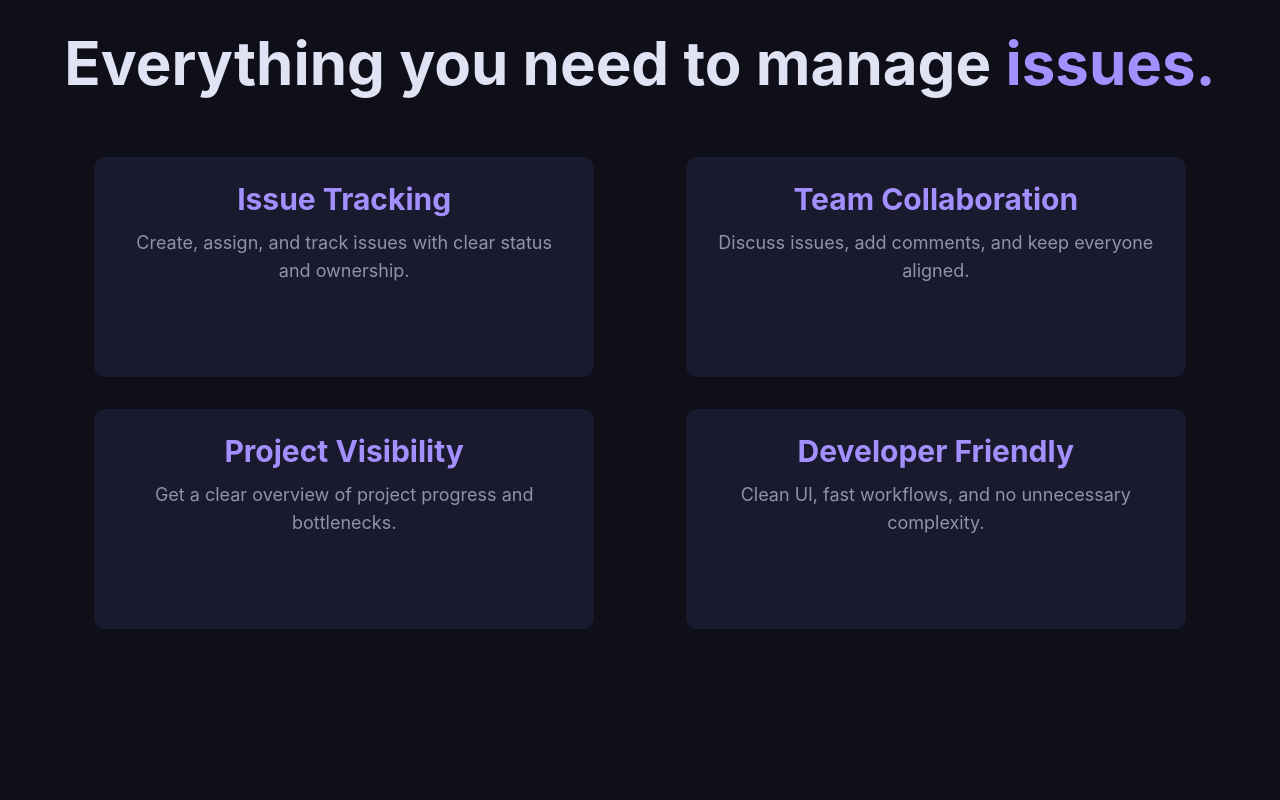
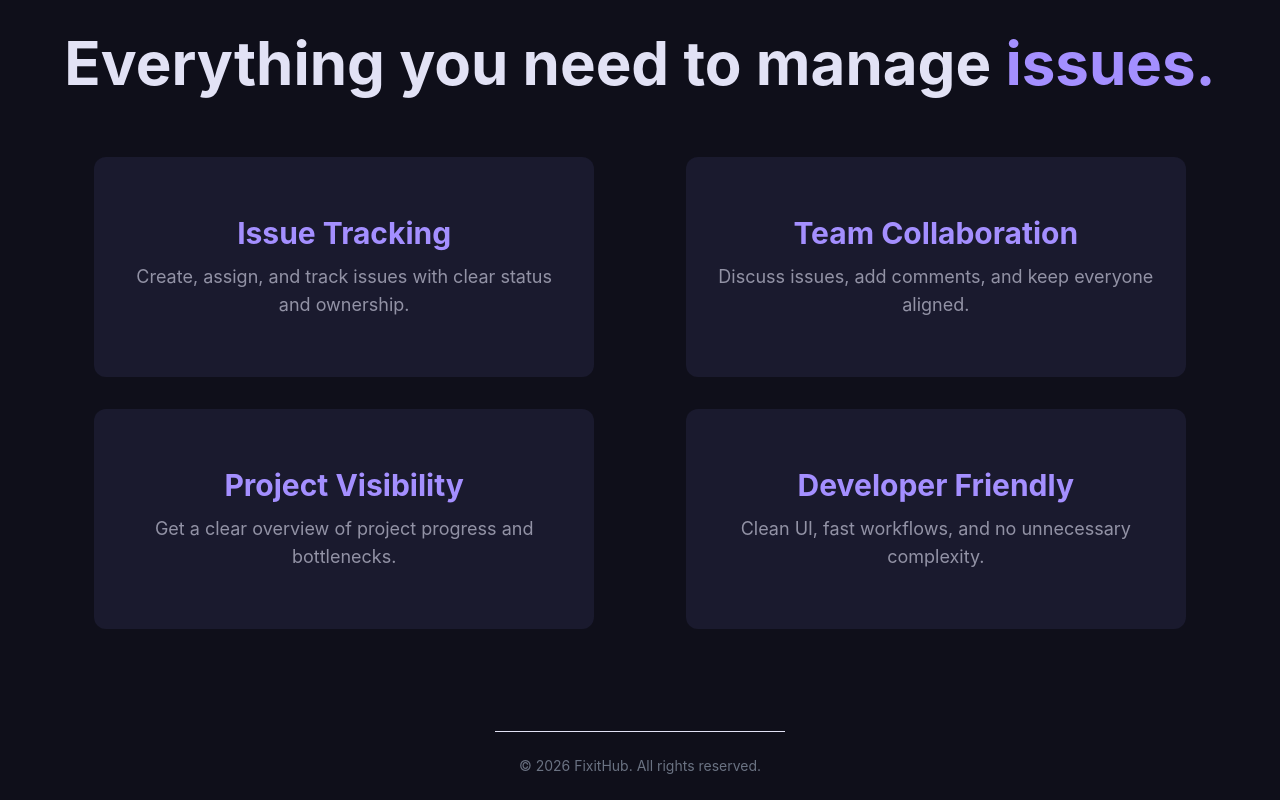
Before and after one commit to Akarsh-Kumar-Jha/FixitHub-Client, a Next.js app: page / in a window 1280 px wide. Shown: the part 859-1659 px from the top of the page. Before the commit the page ends 1590 px from the top, so only its background shows below. Built offline with nearby package versions, Linux system fonts and the light colour scheme.

Commit message:
Added Footer Section

```diff
--- a/app/components/FeaturesSection.tsx
+++ b/app/components/FeaturesSection.tsx
@@ -32,7 +32,7 @@ const parent:Variants = {
     hidden:{},
     show:{
         transition:{
-            staggerChildren:0.2,
+            staggerChildren:0.3,
             ease:'easeInOut'
         }
     }
@@ -42,14 +42,14 @@ const parent:Variants = {
 const item:Variants = {
     hidden:{
         opacity:0,
-        y:100
+        y:20
     },
     show:{
         opacity:1,
         y:0,
         transition:{
             duration:0.5,
-            ease:'easeOut'
+            ease:'easeInOut'
         }
     }
 }
@@ -67,7 +67,7 @@ export default function FeaturesSection() {
             <motion.div
               variants={item}
               key={feature.title}
-              className="rounded-xl hover:bg-card/70 transition-all duration-200 h-55 w-125 border-border bg-card p-6"
+              className="rounded-xl flex flex-col justify-center items-center hover:bg-card/70 transition-all duration-200 h-55 w-125 border-border bg-card p-6"
             >
 
               <h3 className="text-3xl text-center font-bold text-primary">
--- /dev/null
+++ b/app/components/FooterSection.tsx
@@ -0,0 +1,10 @@
+// components/Footer.tsx
+export default function FooterSection() {
+  return (
+    <footer className="border-t py-6">
+      <div className="mx-auto max-w-7xl px-6 text-center text-sm text-gray-500">
+        © {new Date().getFullYear()} FixitHub. All rights reserved.
+      </div>
+    </footer>
+  );
+}
--- a/app/page.tsx
+++ b/app/page.tsx
@@ -1,12 +1,14 @@
 import Image from "next/image";
 import Hero from "./components/Hero";
 import FeaturesSection from "./components/FeaturesSection";
+import FooterSection from "./components/FooterSection";
 
 export default function Home() {
   return (
    <div className="h-full max-w-7xl flex flex-col justify-between items-center mx-auto">
     <Hero />
     <FeaturesSection />
+    <FooterSection />
    </div>
   );
 }
```
